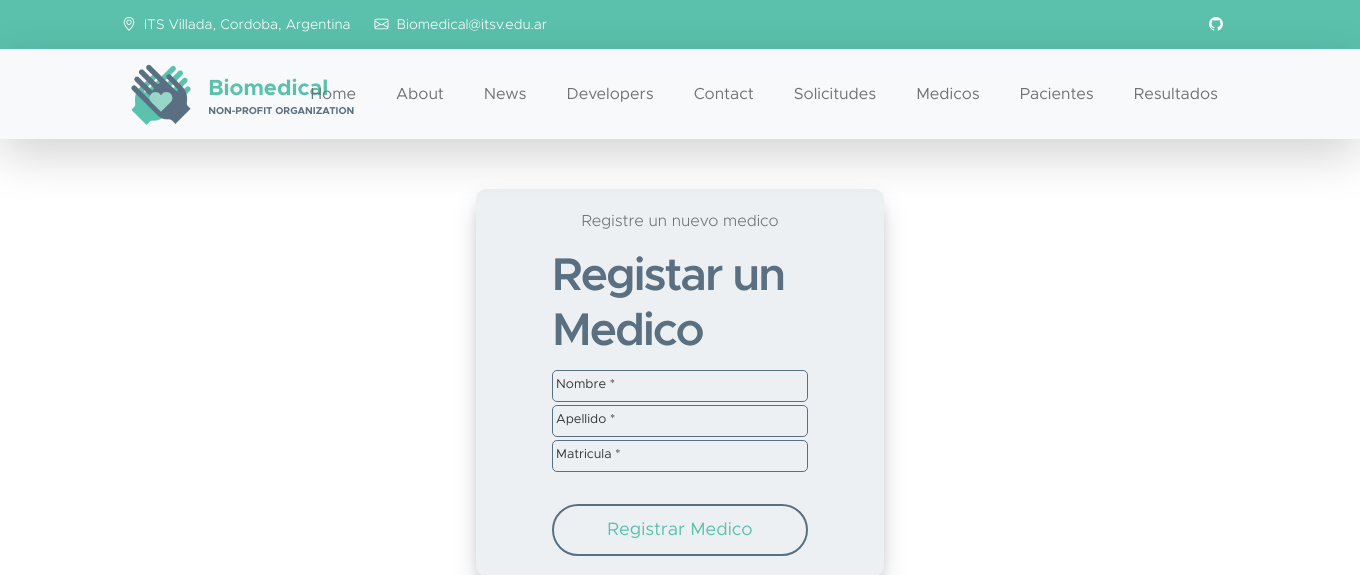
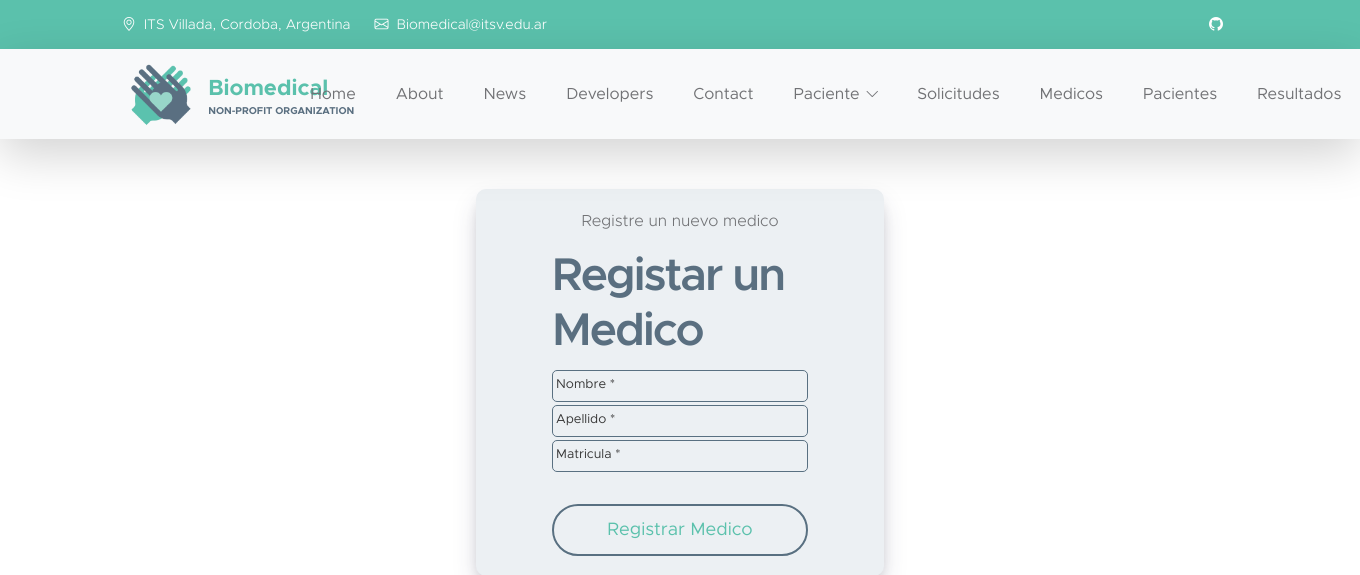
Before and after one commit to MateMar04/Biomedica, a Django app: page /medico_register/ in a window 1360 px wide. Shown: the top 575 px of the page. Run offline with Django 4.2, Linux system fonts and the light colour scheme; some libraries are stand-ins or nearby versions.

Commit message:
Added dropdown for client :"(

```diff
--- a/conf/templates/header.html
+++ b/conf/templates/header.html
@@ -68,6 +68,9 @@
                 <li class="nav-item">
                     <a class="nav-link" href="http://127.0.0.1:8000/#section_6">Contact</a>
                 </li>
+                <li class="nav-item dropdown">
+                            <a class="nav-link click-scroll dropdown-toggle inactive" href="#section_5" id="navbarLightDropdownMenuLink" role="button" data-bs-toggle="dropdown" aria-expanded="false">Paciente</a>
+                        </li>
 
                 <li class="nav-item">
                     <a class="nav-link" href="http://127.0.0.1:8000/solicitud_register/">Solicitudes</a>
```
